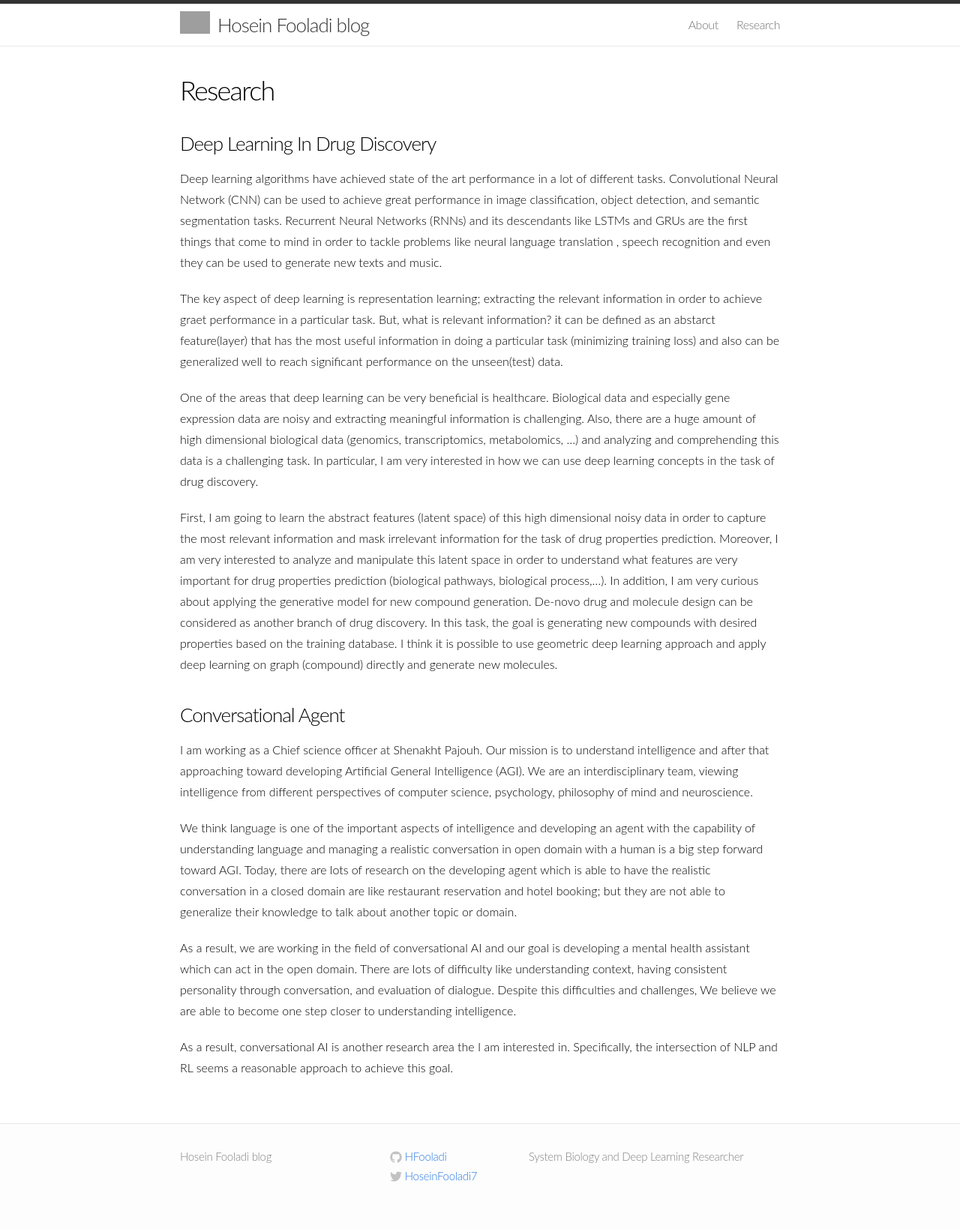
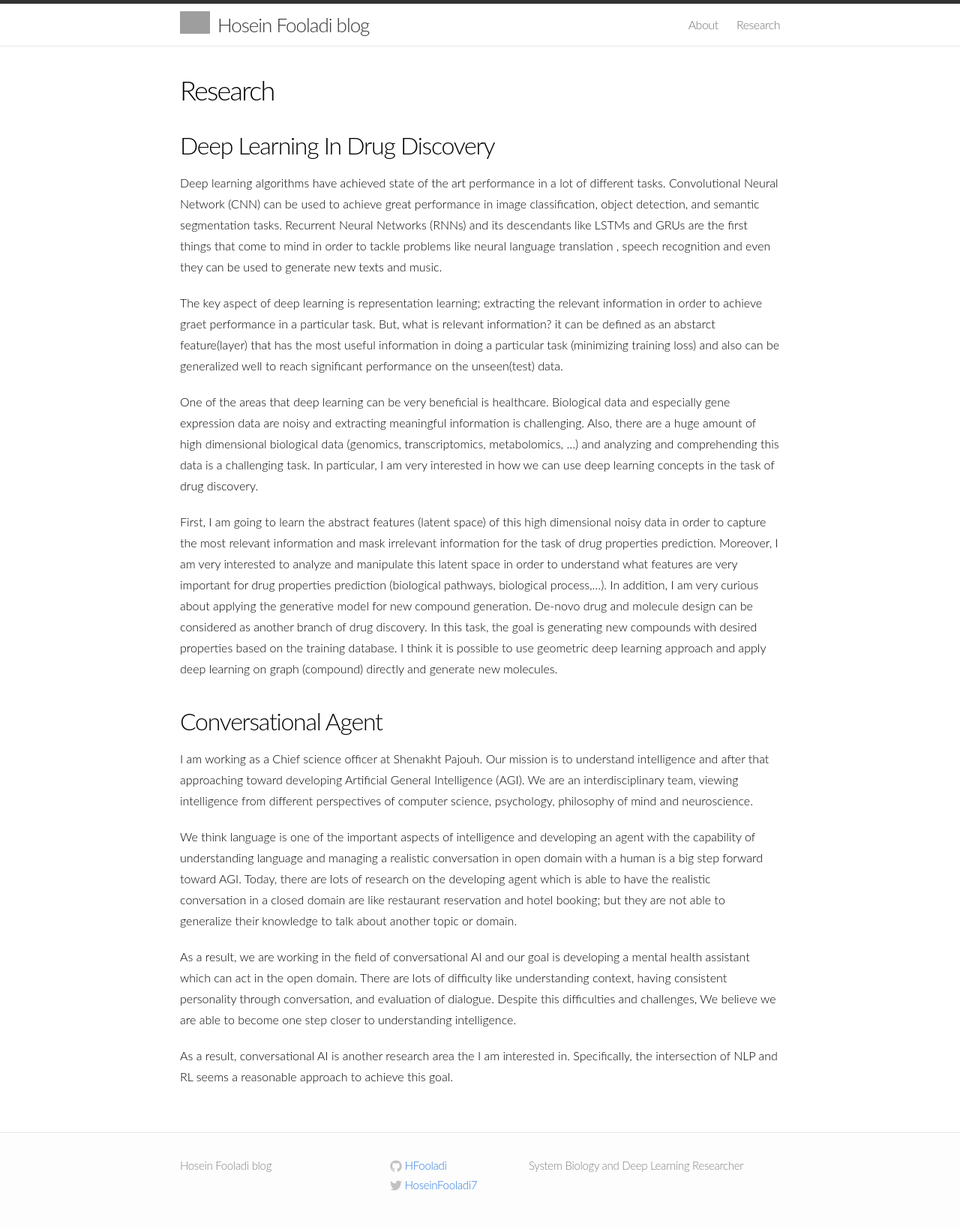
Before and after one commit to HFooladi/HFooladi.github.io, a Jekyll site: the page built from Research.md, in a window 1280 px wide. Shown: the whole page at 75% size. Built offline with Jekyll 4.4.1, drawn with Linux system fonts in a browser that asks for light colours; grey boxes are pictures that could not be loaded.

```diff
--- a/Research.md
+++ b/Research.md
@@ -4,7 +4,7 @@ title: Research
 permalink: /research/
 ---
 
-### Deep Learning In Drug Discovery
+## Deep Learning In Drug Discovery
 Deep learning algorithms have achieved state of the art performance in a lot of different tasks.
 Convolutional Neural Network (CNN) can be used to achieve great performance in image classification, object detection, and semantic segmentation tasks. Recurrent Neural Networks (RNNs) and its descendants like LSTMs and GRUs are the
 first things that come to mind in order to tackle problems like neural language translation
@@ -25,7 +25,7 @@ can be considered as another branch of drug discovery. In this task, the goal is
 based on the training database. I think it is possible to use geometric deep learning approach and apply deep learning on graph (compound) directly and generate new molecules.
 
 
-### Conversational Agent
+## Conversational Agent
 I am working as a Chief science officer at Shenakht Pajouh. Our mission is to understand intelligence and after that approaching toward developing Artificial General Intelligence (AGI). We are an interdisciplinary team, viewing intelligence from different perspectives of computer science, psychology, philosophy of mind and neuroscience.
 
 We think language is one of the important aspects of intelligence and developing an agent with the capability of understanding language and managing a realistic conversation in open domain with a human is a big step forward toward AGI. Today, there are lots of research on the developing agent which is able to have the realistic conversation in a closed domain are like restaurant reservation and hotel booking; but they are not able to generalize their knowledge to talk about another topic or domain.
```
